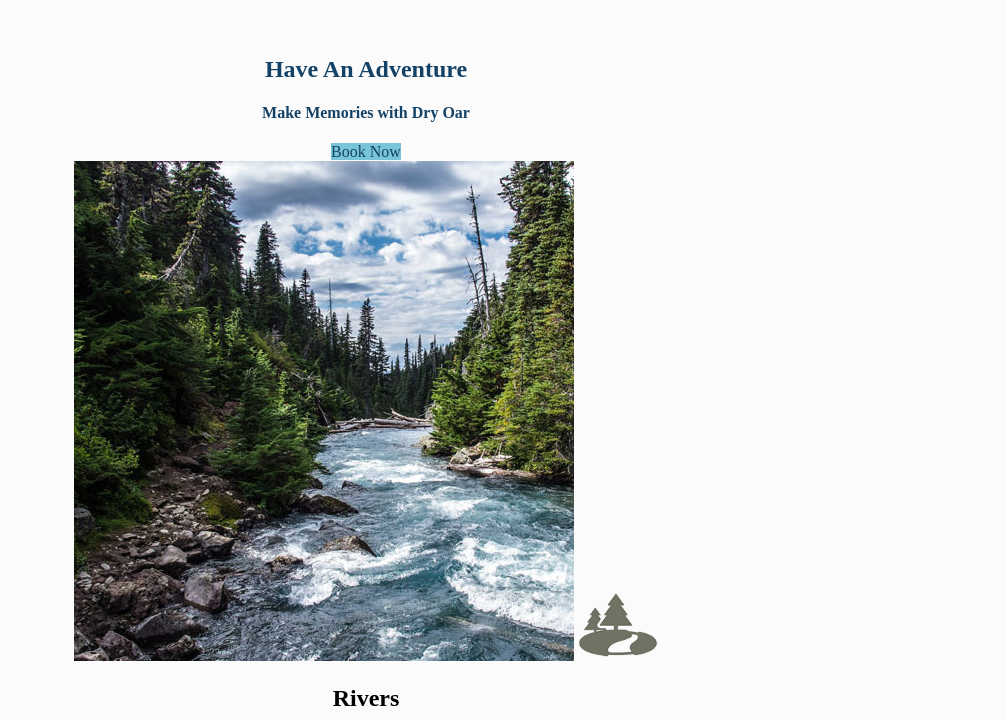
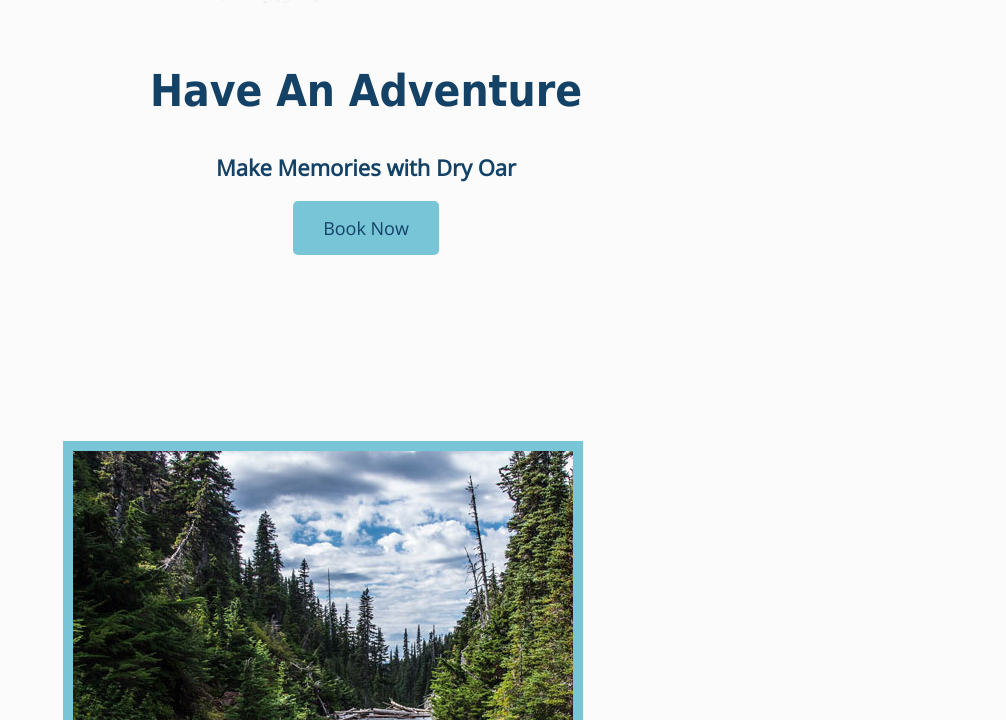
Before and after one commit to qstoker/wdd130, a plain HTML site: page wwr/index.html in a window 1280 px wide. Shown: the part 920-1640 px from the top of the page, without its empty margins (274-1280 px from the left). Drawn offline with nearby package versions, Linux system fonts and the light colour scheme; a web font is replaced by a local one.

Commit message:
added styles

```diff
--- a/wwr/styles/style.css
+++ b/wwr/styles/style.css
@@ -1,5 +1,11 @@
+@import url("https://fonts.googleapis.com/css2?family=Cabin+Sketch&family=Open+Sans&display=swap");
+
 body {
   background-color: #fcfbfb;
+  font-family: "Open Sans", Helvetica, sans-serif;
+  font-size: 22px;
+  margin: 0;
+  padding: 0;
 }
 
 #content {
@@ -13,10 +19,16 @@ header {
 
 .logo {
   width: 80px;
+  /* padding-top: 5px; */
+}
+
+#logo_link {
+  padding-top: 5px;
 }
 
 .icon {
   width: 80px;
+  padding-top: 10px;
 }
 
 #hero-img {
@@ -27,6 +39,7 @@ nav a {
   text-align: center;
   color: #e0e1dd;
   text-decoration: none;
+  padding: 35px;
 }
 
 nav a:hover {
@@ -44,11 +57,35 @@ nav a:hover {
   color: #134266;
 }
 
+.rivers-card,
+.camping-card,
+.rapids-card {
+  margin: 200px 0;
+}
+
+main section img {
+  box-sizing: border-box;
+}
+
+.card-img {
+  border: 10px solid #78c5d7;
+}
+
+.home-title {
+  font-family: "Cabin Sketch", Tahoma, sans-serif;
+  font-size: 2em;
+  margin-top: 10px;
+}
+
 .book,
 .join {
   background-color: #78c5d7;
   color: #134266;
   text-decoration: none;
+  font-size: 18px;
+  padding: 15px 30px;
+  margin-top: 50px;
+  border-radius: 5px;
 }
 
 .book:hover,
@@ -59,6 +96,10 @@ nav a:hover {
 
 .button-box {
   text-align: center;
+}
+
+h2 {
+  margin: 0;
 }
 
 main section {
@@ -73,12 +114,25 @@ main section {
 .msg {
   background-color: #134266;
   color: #e0e1dd;
+  line-height: 1.5em;
+  padding: 35px;
+}
+
+.msg h2 {
+  font-family: "Cabin Sketch", Tahoma, sans-serif;
+}
+
+.msg p {
+  font-size: 0.8em;
+  padding-bottom: 25px 50px;
 }
 
 footer {
   background-color: #134266;
   color: #e0e1dd;
   font-size: 1.2em;
+  padding: 25px 50px;
+  margin-top: 200px;
 }
 
 footer a {
@@ -90,3 +144,7 @@ footer p a:hover {
   color: #fce172;
   text-decoration: underline;
 }
+
+footer .social img {
+  padding-top: 15px;
+}
```
